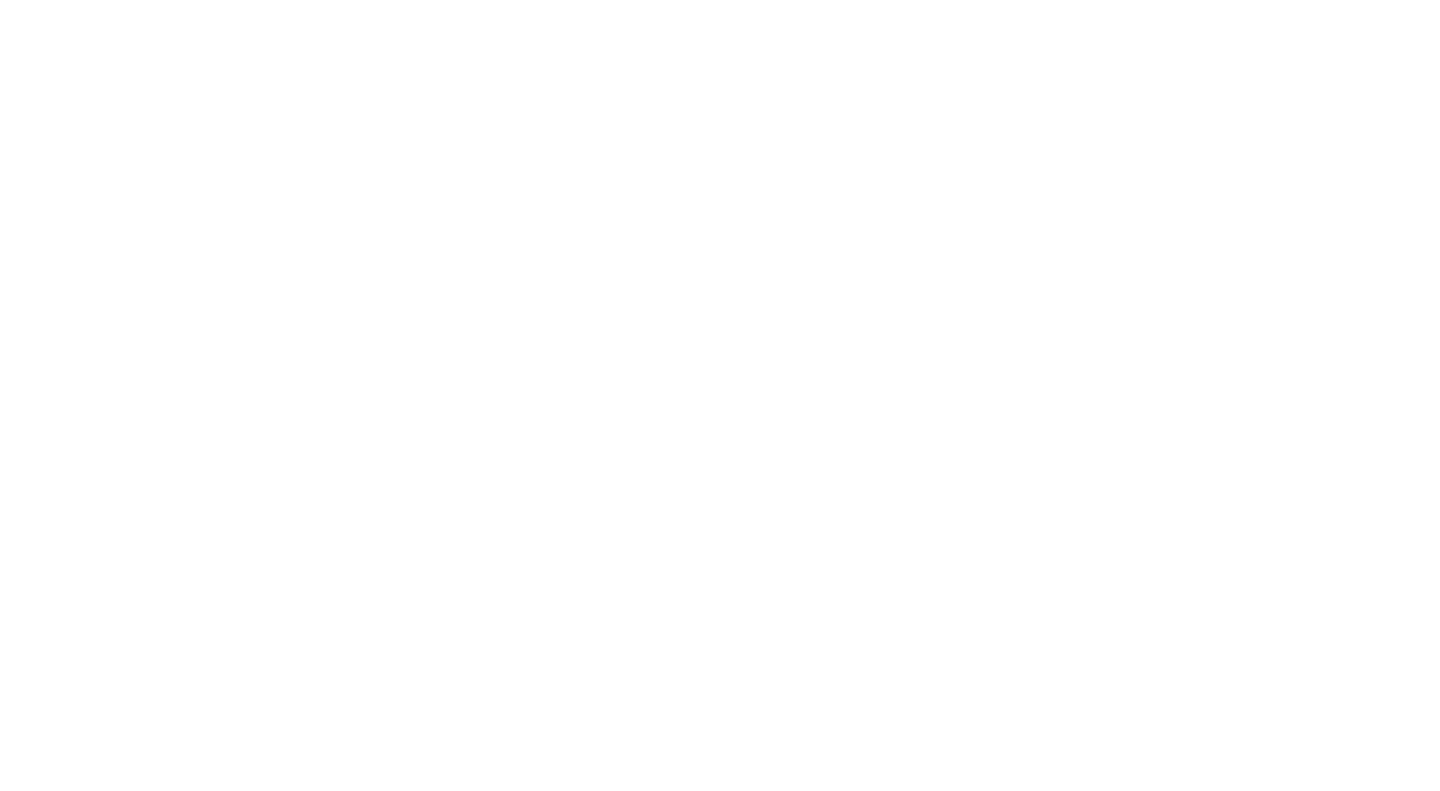
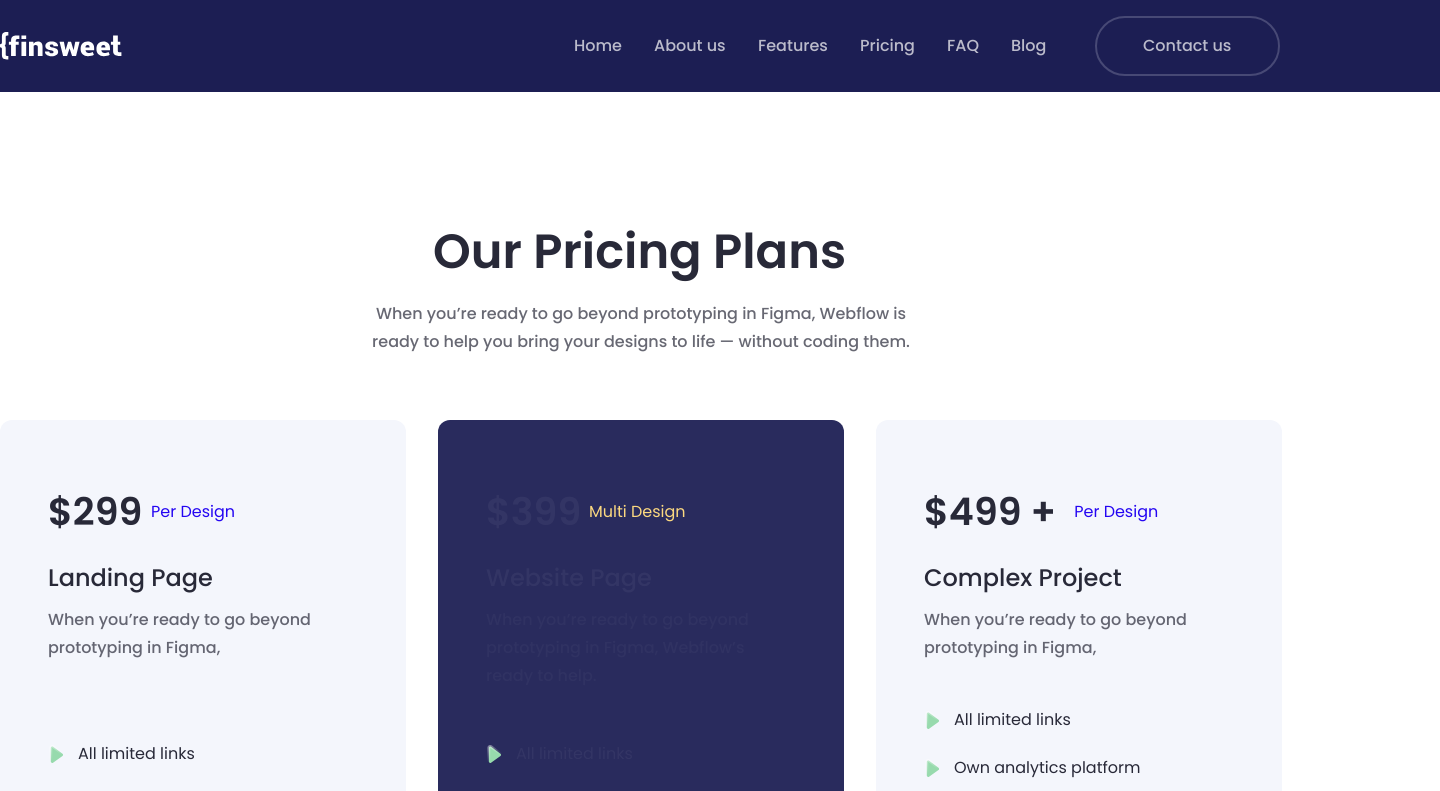
Before and after one commit to kwonyoungbok/test-pigma, a React (Create React App) app: page /pricing in a window 1280 px wide. Shown: the top 791 px of the page, 1440 px wide, since content can reach past the window. Built offline with nearby package versions, Linux system fonts and the light colour scheme.

Commit message:
<:feat> 질문에서 이미지 깨지는 문제, 일단 주석 처리

```diff
--- a/src/App.tsx
+++ b/src/App.tsx
@@ -10,12 +10,13 @@ import InputKit from "./pages/InputKit";
 function App() {
   return (
     <div className="App">
-        <InputKit />
+        <Pricing {...pricingData} />
+        {/*<InputKit />*/}
 
         {/*<Home {...homeData} />*/}
 
         {/*<Features {...featuresData}/>*/}
-        {/*<Pricing {...pricingData} />*/}
+
 
         {/*<Pricing {...pricingData} />*/}
         {/*<Home {...homeData} />*/}
--- a/src/figma/components/Qn2/index.jsx
+++ b/src/figma/components/Qn2/index.jsx
@@ -13,7 +13,7 @@ function Qn2(props) {
         <WhatIsYourClassNamingConvention className="what-is-your-class-naming-convention">
           {whatIsYourClassNamingConvention}
         </WhatIsYourClassNamingConvention>
-        <X174548 className="x-1" src="/img/-@2x.svg" />
+        {/*<X174548 className="x-1" src="/img/-@2x.svg" />*/}
       </FlexRow>
       <Line43 className="line-43" src="/img/line-44@1x.svg" />
     </Qn21>
```
